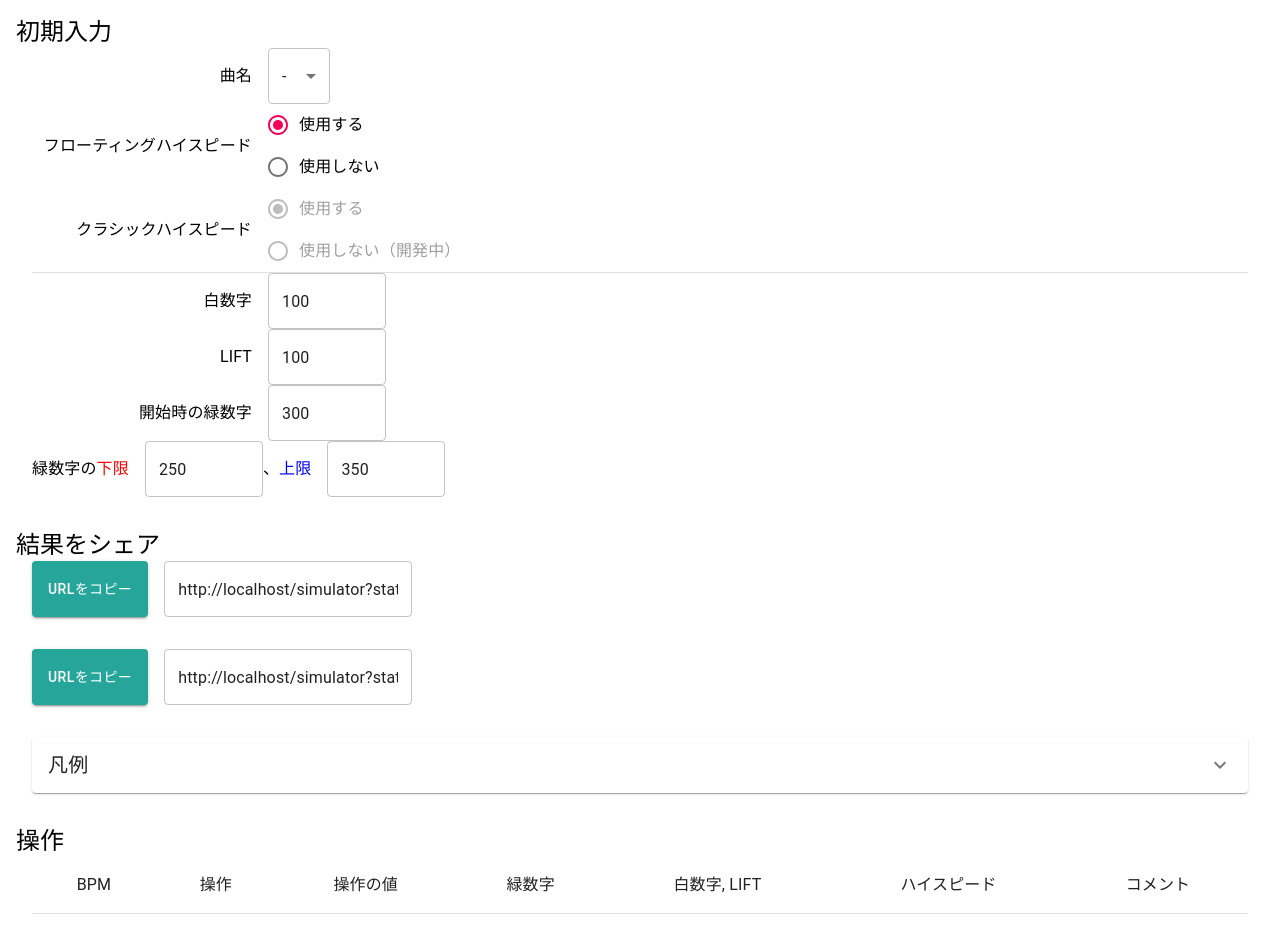
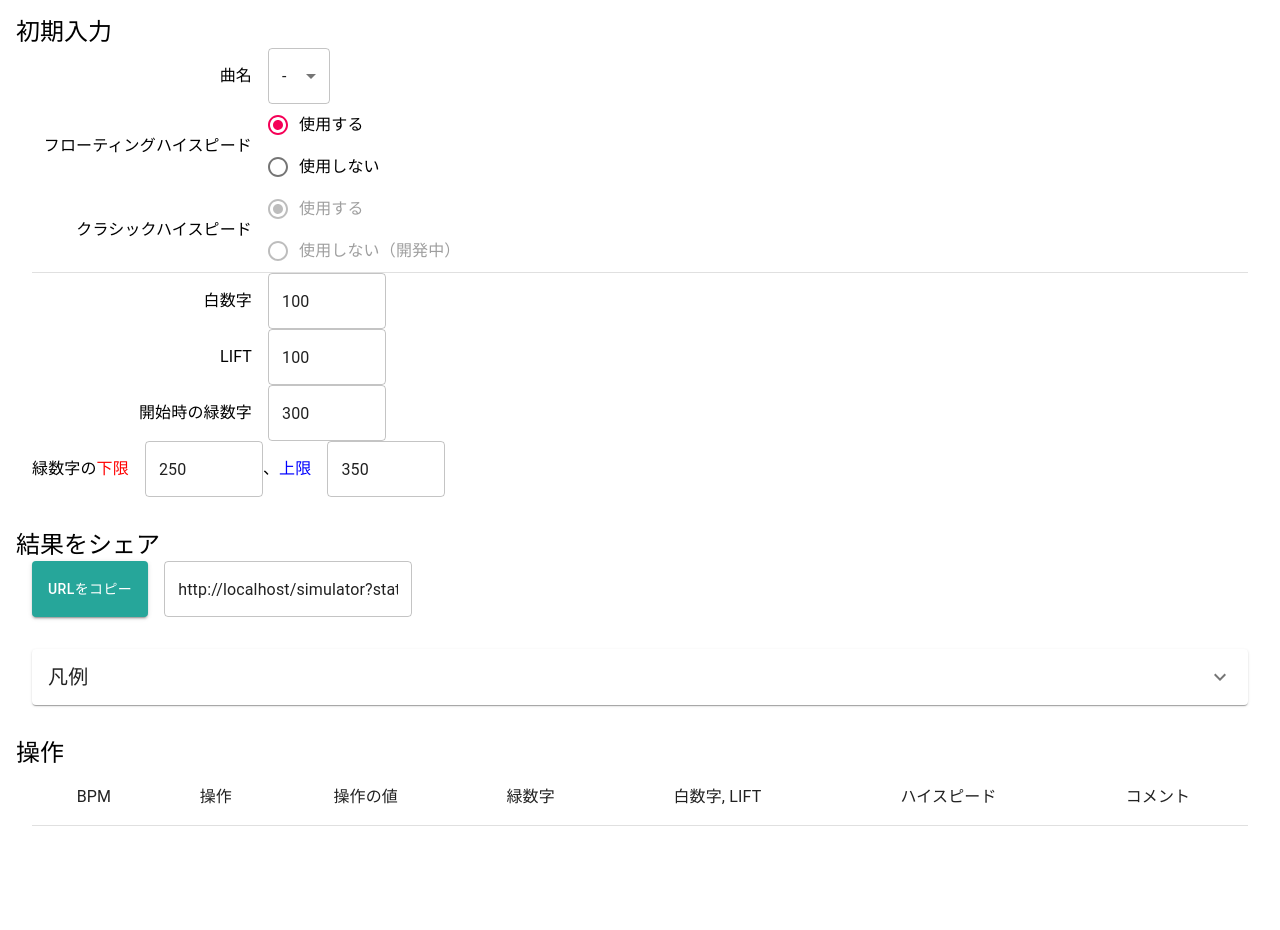
Before and after one commit to u76ner/sof-lan-simulator, a React (Create React App) app: page /simulator in a window 1280 px wide. After the commit the page ends 842 px from the top, so only its background shows below. Built offline with nearby package versions, Linux system fonts and the light colour scheme.

Commit message:
🐛 UrlShareがダブってた

```diff
--- a/src/pages/Simulator/Simulator.tsx
+++ b/src/pages/Simulator/Simulator.tsx
@@ -34,9 +34,6 @@ const Simulator: React.FC = () => {
         <UrlShare />
       </Box>
       <Box mb={4} px={2}>
-        <UrlShare />
-      </Box>
-      <Box mb={4} px={2}>
         <Legend />
       </Box>
       <Typography variant="h5">操作</Typography>
```
